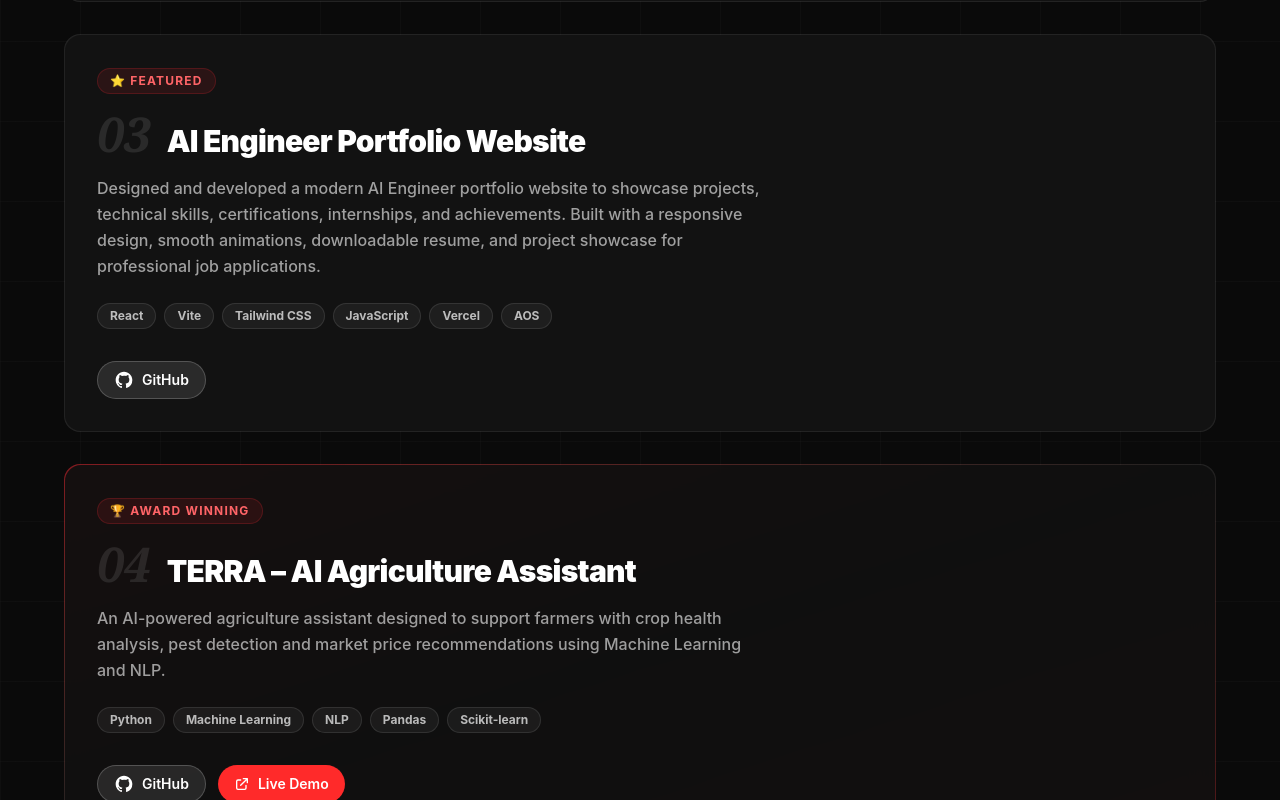
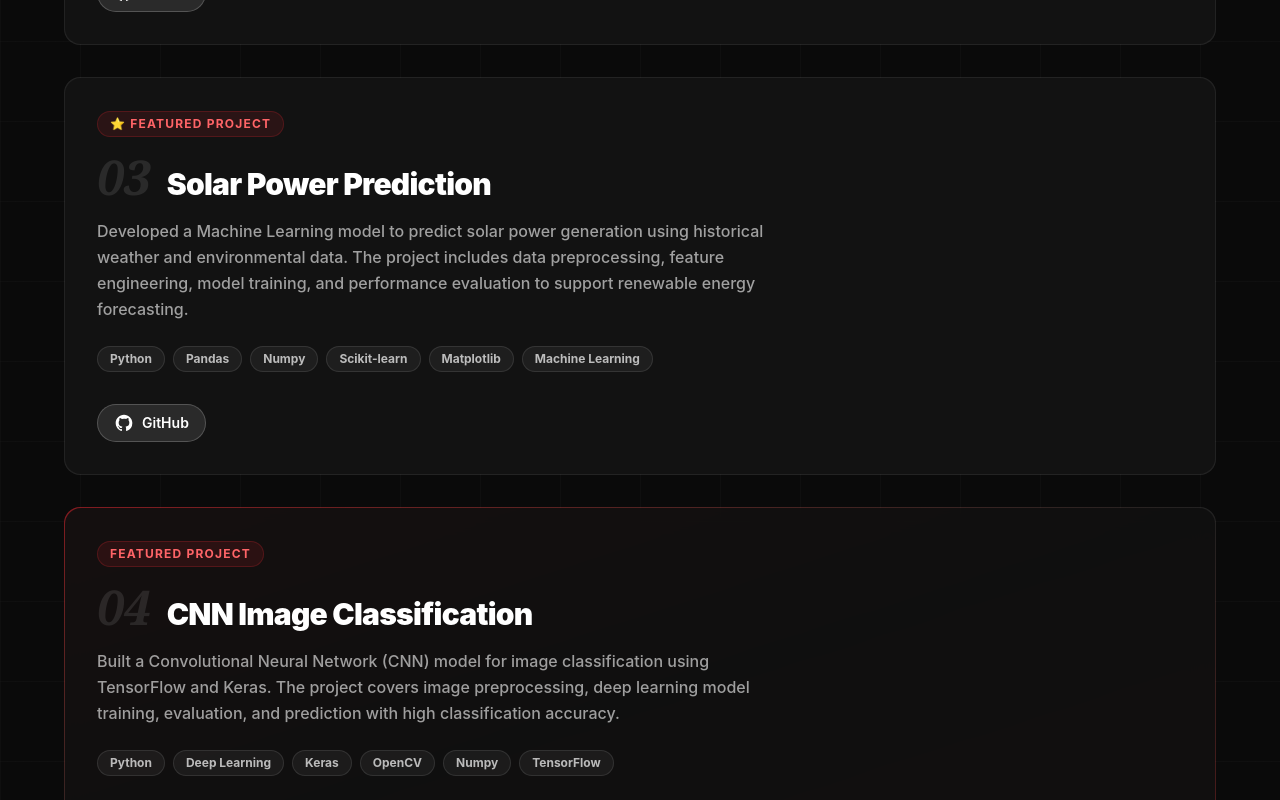
Before and after one commit to pranishka12/Portfolio-main, a React (Vite) app: page / in a window 1280 px wide. Shown: the part 5620-6420 px from the top of the page. Built offline with nearby package versions, Linux system fonts and the light colour scheme; no server answers.

Commit message:
updated portfolio website

```diff
--- a/src/data/portfolioData.js
+++ b/src/data/portfolioData.js
@@ -285,7 +285,7 @@ export const projects = [
 
     number:"01",
 
-    Badge:"⭐ Featured Project",
+    badge:"⭐ Featured Project",
 
     title:"AI-powered ATS Resume Screening & Analysis Platform",
 
@@ -303,7 +303,7 @@ export const projects = [
     ],
 
     links:{
-    github:"#"
+    github:"https://github.com/pranishka12/AI-Resume-Analyzer.git"
     },
 
     isFlagship:false
@@ -331,63 +331,63 @@ export const projects = [
       ],
 
       links:{
-      github:"#"
+      github:"https://github.com/pranishka12/Smart-Mirror-Glow-Guide.git"
       },
 
       isFlagship:false
 
   },
   {
-    id:"Portfolio Website",
+    id:"Solar Power Prediction",
 
     number:"03",
 
-    badge:"⭐ Featured",
+    badge:"⭐ Featured Project",
 
-    title:"AI Engineer Portfolio Website",
+    title:"Solar Power Prediction",
 
     description:
-    "Designed and developed a modern AI Engineer portfolio website to showcase projects, technical skills, certifications, internships, and achievements. Built with a responsive design, smooth animations, downloadable resume, and project showcase for professional job applications.",
+    "Developed a Machine Learning model to predict solar power generation using historical weather and environmental data. The project includes data preprocessing, feature engineering, model training, and performance evaluation to support renewable energy forecasting.",
 
     techTags:[
-    "React",
-    "Vite",
-    "Tailwind CSS",
-    "JavaScript",
-    "Vercel",
-    "AOS"
+    "Python",
+    "Pandas",
+    "Numpy",
+    "Scikit-learn",
+    "Matplotlib",
+    "Machine Learning"
     ],
 
     links:{
-    github:"#"
+    github:"https://github.com/pranishka12/Solar-Power-Prediction.git"
     },
 
     isFlagship:false
 
   },
   {
-    id:"terra",
+    id:"CNN Image Classification",
 
     number:"04",
 
-    badge:"🏆 Award Winning",
+    badge:"Featured Project",
 
-    title:"TERRA – AI Agriculture Assistant",
+    title:"CNN Image Classification",
 
     description:
-    "An AI-powered agriculture assistant designed to support farmers with crop health analysis, pest detection and market price recommendations using Machine Learning and NLP.",
+    "Built a Convolutional Neural Network (CNN) model for image classification using TensorFlow and Keras. The project covers image preprocessing, deep learning model training, evaluation, and prediction with high classification accuracy.",
 
     techTags:[
     "Python",
-    "Machine Learning",
-    "NLP",
-    "Pandas",
-    "Scikit-learn"
+    "Deep Learning",
+    "Keras",
+    "OpenCV",
+    "Numpy",
+    "TensorFlow"
     ],
 
     links:{
-    github:"#",
-    demo:"#"
+    github:"https://github.com/pranishka12/Image-Classification-Using-CNN.git"
     },
 
     isFlagship:true
@@ -400,31 +400,38 @@ export const projects = [
 export const certificates = {
   featured: [
     {
-      name:"AI & Machine Learning Internship",
-      issuer:"Svasti Private Solutions",
-      icon:"🤖"
+      name: "AI & Machine Learning Internship",
+      issuer: "Svasti Private Solutions",
+      icon: "🤖",
     },
-
     {
-      name:"Machine Learning Internship",
-      issuer:"Suguna Infotech",
-      icon:"💻"
+      name: "Machine Learning Internship",
+      issuer: "Suguna Innovation Institute",
+      icon: "📊",
     },
-
     {
-      name:"IIT Technical Workshop",
-      issuer:"IIT",
-      icon:"🎓"
+      name: "IDE Bootcamp",
+      issuer: "NITK Surathkal (AICTE & Ministry of Education)",
+      icon: "💡",
     },
-
     {
-      name:"TERRA AI Competition Winner",
-      issuer:"College Technical Fest",
-      icon:"🏆"
+      name: "Artificial Intelligence with Deep Learning",
+      issuer: "IIT Madras",
+      icon: "🎓",
+    },
+    {
+      name: "Software Engineering",
+      issuer: "NPTEL - IIT Kharagpur",
+      icon: "💻",
+    },
+    {
+      name: "1st Prize - TERRA AI Agriculture Assistant",
+  issuer: "Inter college fest 2024, cbe",
+  icon: "🌱",
     },
   ],
-  viewAllUrl:
-    "https://drive.google.com/file/d/1ObdGWtVSx8SsfR4AcbCySSd9LFXcAs9f/view?usp=sharing",
+
+  viewAllUrl: "https://drive.google.com/drive/folders/1VkPaCiBV37bPf4s_8mJg6mYeql_Km7XL?usp=drive_link",
 };
 export const contentCreation = {
   badge: "AI Expertise",
```
Lines whose indentation alone changed are shown as unchanged.
